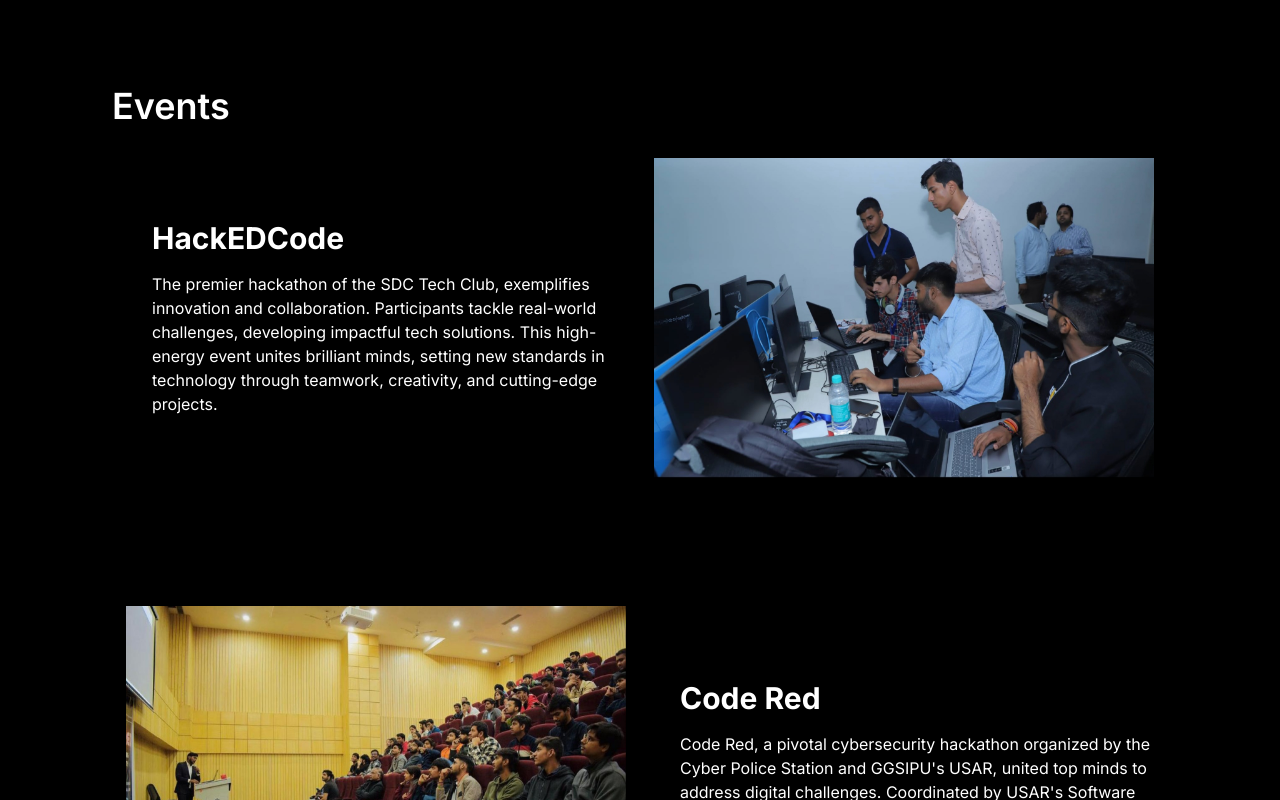
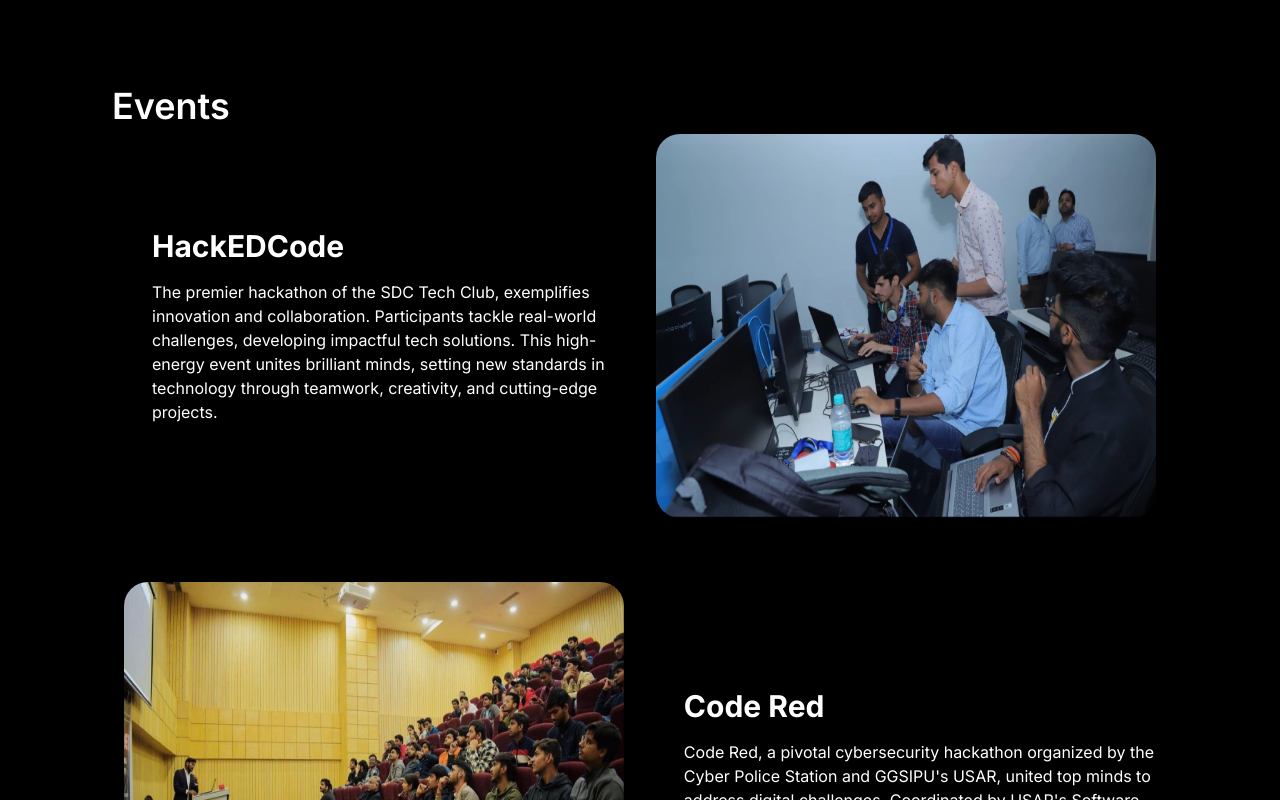
Before and after one commit to sdcUsar/sdc-website-v2, a Next.js app: page / in a window 1280 px wide. Shown: the part 2300-3100 px from the top of the page. Built offline with nearby package versions, Linux system fonts and the light colour scheme.

Commit message:
Quick Fixes

```diff
--- a/src/app/page.tsx
+++ b/src/app/page.tsx
@@ -1,3 +1,5 @@
+"use client";
+
 import EventsPage from "@/components/EventsPage";
 import Footer from "@/components/Footer";
 import HeroBanner from "@/components/Hero Section/HeroBanner";
@@ -5,8 +7,19 @@ import Navbar from "@/components/Navbar/Navbar";
 import PhotoAlbum from "@/components/PhotoAlbum";
 import AboutUs from "@/components/about-us/about";
 import FacultySection from "@/components/Faculty/FacultySection";
+import { useState, useEffect } from "react";
 
 export default function Home() {
+  const [isMounted, setIsMounted] = useState(false);
+
+  useEffect(() => {
+    setIsMounted(true);
+  }, []);
+
+  if (!isMounted) {
+    return null;
+  }
+
   return (
     <div>
       {/* <Navbar /> */}
@@ -15,9 +28,9 @@ export default function Home() {
       {/* Add other sections or components here */}
       <main className="flex min-h-screen flex-col items-center justify-between bg-black">
         <PhotoAlbum />
-        <EventsPage/>
-        <FacultySection/>
-      <Footer />
+        <EventsPage />
+        <FacultySection />
+        <Footer />
       </main>
     </div>
   );
--- a/src/components/EventsPage.tsx
+++ b/src/components/EventsPage.tsx
@@ -43,35 +43,38 @@ const fadeInRight = {
 const EventsPage: React.FC = () => {
   return (
     <div className="bg-black text-white py-10 overflow-y-auto font-Raleway p-7 sm:p-14 lg:p-24 px-2 sm:px-10 space-y-10">
-      <div className="container mx-auto px-4 ">
-        {/* <h1 className="text-4xl font-bold mb-10">Events</h1> */}
-        <h1 className="font-semibold text-3xl lg:text-4xl">Events</h1>
+      <div className="container mx-auto px-4">
+        <h1 className="font-semibold text-3xl lg:text-4xl mb-2">Events</h1>
         {events.map((event, index) => (
           <motion.div
             key={index}
-            className={`flex flex-col md:flex-row mb-16 h-96 ${
-              index % 2 !== 1 ? "md:flex-row-reverse" : ""
+            className={`flex flex-col mb-16 h-auto gap-2 sm:h-96 ${
+              index % 2 !== 1 ? "sm:flex-row-reverse" : "sm:flex-row"
             }`}
             initial="hidden"
             whileInView="visible"
-            viewport={{ once: false, amount: 0.5 }} // Adjusted viewport settings
-            transition={{ delay: index * 0.2, duration: 0.5, ease: "easeIn" }} // Reduced duration for smoother animation
+            viewport={{ once: false, amount: 0.5 }}
+            transition={{
+              delay: index * 0.2,
+              duration: 0.5,
+              ease: "easeIn",
+            }}
           >
             <motion.div
               variants={index % 2 === 1 ? fadeInLeft : fadeInRight}
-              className="md:w-1/2 flex justify-center items-center"
+              className="sm:w-1/2 flex justify-center items-center"
             >
               <Image
                 src={event.imageUrl}
                 alt={event.title}
-                className="max-w-full rounded-md shadow-lg h-80"
+                className="max-w-full rounded-3xl shadow-lg h-80 sm:h-full"
                 width={500}
                 height={320}
               />
             </motion.div>
             <motion.div
               variants={index % 2 === 1 ? fadeInRight : fadeInLeft}
-              className="md:w-1/2 md:pl-10 flex flex-col justify-center"
+              className="sm:w-1/2 sm:pl-10 flex flex-col justify-center"
             >
               <h2 className="text-3xl font-bold mb-4">{event.title}</h2>
               <p>{event.description}</p>
--- a/src/components/Faculty/FacultyCard.tsx
+++ b/src/components/Faculty/FacultyCard.tsx
@@ -1,6 +1,5 @@
-
-import Image from 'next/image';
-import { cn } from '@/lib/utils';
+import Image from "next/image";
+import { cn } from "@/lib/utils";
 
 interface FacultyCardProps {
   imageSrc: string;
@@ -9,28 +8,30 @@ interface FacultyCardProps {
   hovered: string | null; // The currently hovered faculty member
 }
 
-const FacultyCard: React.FC<FacultyCardProps> = ({ imageSrc, name, className, hovered }) => {
+const FacultyCard: React.FC<FacultyCardProps> = ({
+  imageSrc,
+  name,
+  className,
+  hovered,
+}) => {
   return (
-    <div className={cn('text-center px-10', className)}>
+    <div className={cn("text-center px-10", className)}>
       <Image
         src={imageSrc}
         alt={name}
         width={400}
         height={400}
-        className={cn(
-          'rounded-lg transition-all duration-1000 relative z-10',
-          {
-            'origin-top-left scale-[0.7]': hovered === 'arvinder', // Scale and position the image based on the hovered faculty member
-            'origin-top-right scale-[0.7]': hovered === 'rahul',
-          }
-        )}
+        className={cn("rounded-lg transition-all duration-1000 relative z-1", {
+          "origin-top-left scale-[0.7]": hovered === "arvinder", // Scale and position the image based on the hovered faculty member
+          "origin-top-right scale-[0.7]": hovered === "rahul",
+        })}
       />
       <p
         className={cn(
-          'mt-4 text-4xl font-extrabold transition-all duration-1000 absolute',
+          "mt-4 text-4xl font-extrabold transition-all duration-1000 absolute",
           {
-            'translate-x-[325px] -translate-y-[325px]': hovered === 'arvinder', // Translate the name based on the hovered faculty member
-            '-translate-x-[225px] -translate-y-[325px]': hovered === 'rahul',
+            "translate-x-[325px] -translate-y-[325px]": hovered === "arvinder", // Translate the name based on the hovered faculty member
+            "-translate-x-[225px] -translate-y-[325px]": hovered === "rahul",
           }
         )}
       >
```
